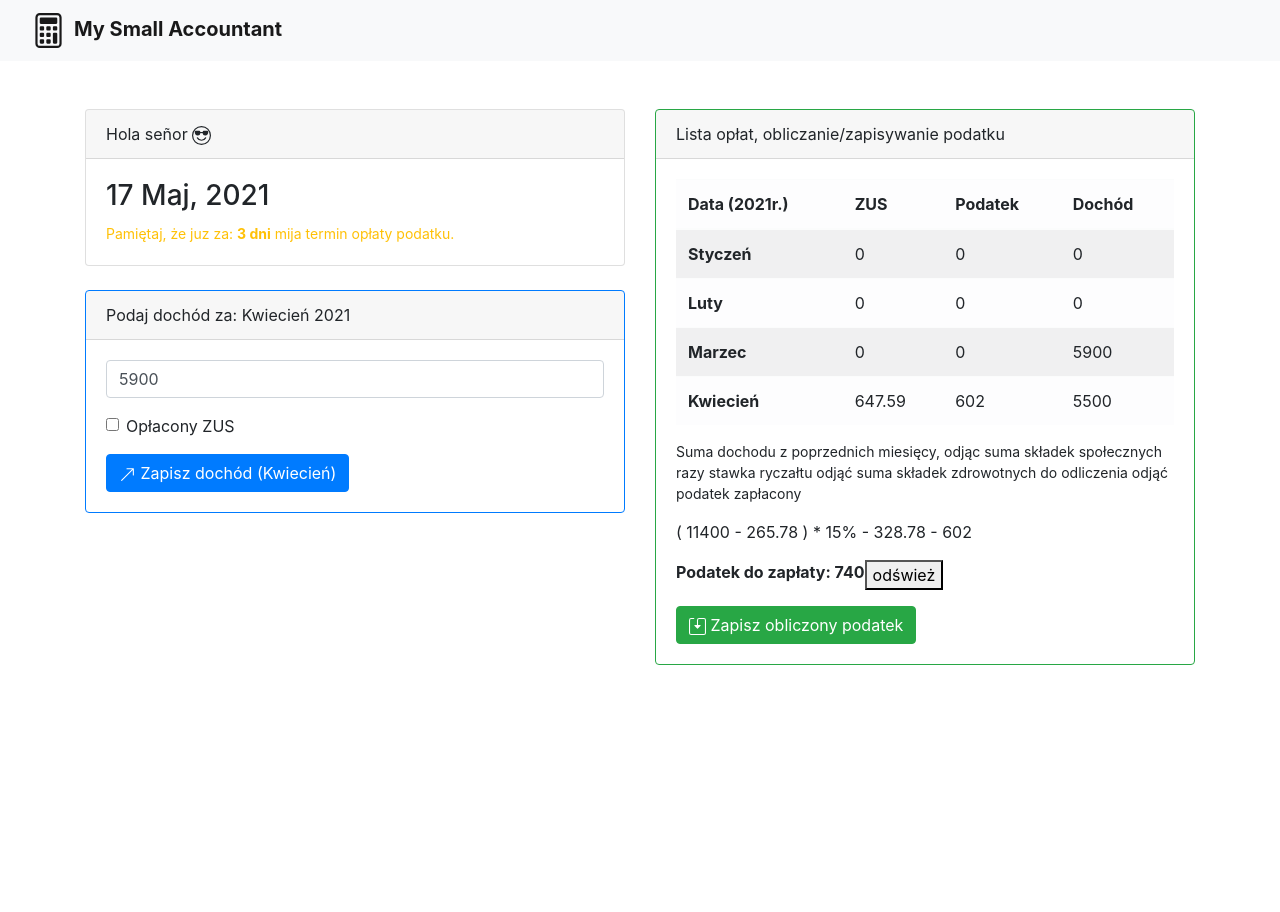
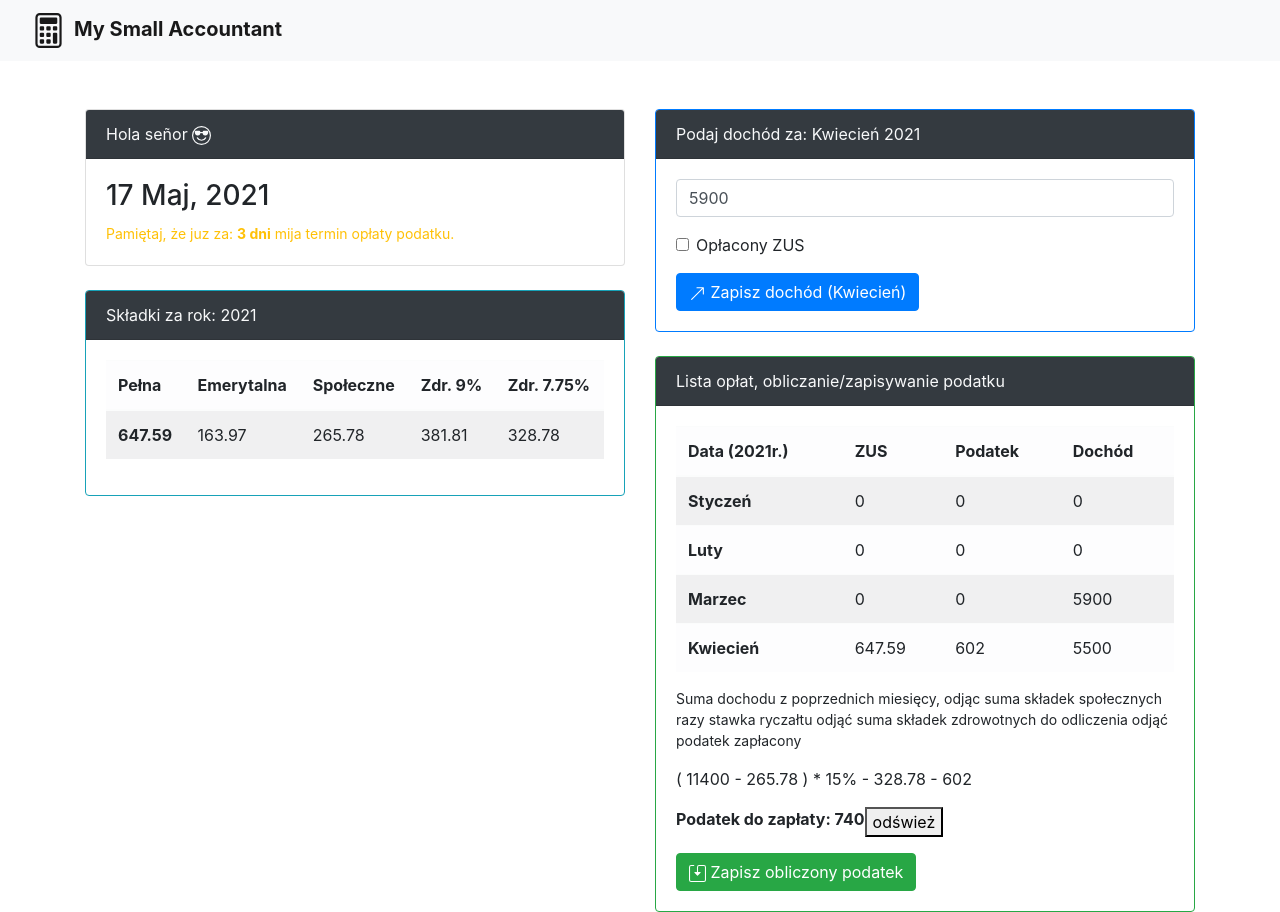
Before and after one commit to przemekoz/my-small-accountant, a React (Create React App) app: page / in a window 1280 px wide. Before the commit the page ends 800 px from the top, so only its background shows below. Built offline with nearby package versions, Linux system fonts and the light colour scheme.

Commit message:
added: small visual changes

```diff
--- a/src/App.js
+++ b/src/App.js
@@ -16,10 +16,11 @@ function App() {
   const currentMonth = 4;
   const currentYear = 2021;
 
-  const [ previousMonth, previousYear ] = getPreviousMonthYear(currentMonth, currentYear);
+  const [ previousMonth, currentOrPreviousYear ] = getPreviousMonthYear(currentMonth, currentYear);
+  const configTaxYear = Config.taxes.find(taxes => taxes.year === currentOrPreviousYear);
 
   // const hasPraviousMonthIncome = () => {
-  //   return EntriesData.find(entry => entry.month === previousMonth && entry.year === previousYear && entry.income > 0);
+  //   return EntriesData.find(entry => entry.month === previousMonth && entry.year === currentOrPreviousYear && entry.income > 0);
   // }
 
   const propsCurrentMonthYear = {
@@ -29,7 +30,7 @@ function App() {
 
   const propsPreviousMonthYear = {
     previousMonth,
-    previousYear
+    currentOrPreviousYear
   };
 
   return (
@@ -48,10 +49,39 @@ function App() {
             <div className="mb-4">
               <CurrentDate { ...propsCurrentMonthYear } currentDate={ currentDate } />
             </div>
-            <EnterIncome { ...propsPreviousMonthYear } defaultIncome={ Config.defaultIncome } />
+            <div className="card border-info">
+              <div className="card-header bg-dark text-light">
+                Składki za rok: { currentOrPreviousYear }
+              </div>
+              <div className="card-body">
+                <table className="table table-light table-striped">
+                  <thead>
+                    <tr>
+                      <th scope="col">Pełna</th>
+                      <th scope="col">Emerytalna</th>
+                      <th scope="col">Społeczne</th>
+                      <th scope="col">Zdr. 9%</th>
+                      <th scope="col">Zdr. 7.75%</th>
+                    </tr>
+                  </thead>
+                  <tbody>
+                    <tr>
+                      <th scope="row">{ configTaxYear.zus }</th>
+                      <td>{ configTaxYear.zusEmer }</td>
+                      <td>{ configTaxYear.zusSpl }</td>
+                      <td>{ configTaxYear.zusZdr9 }</td>
+                      <td>{ configTaxYear.zusZdr }</td>
+                    </tr>
+                  </tbody>
+                </table>
+              </div>
+            </div>
           </div>
           <div className="col">
-            <EntriesCalculations { ...propsCurrentMonthYear } { ...propsPreviousMonthYear } />
+          <div className="mb-4">
+              <EnterIncome { ...propsPreviousMonthYear } defaultIncome={ Config.defaultIncome } />
+            </div>
+            <EntriesCalculations { ...propsCurrentMonthYear } { ...propsPreviousMonthYear } configTaxYear={ configTaxYear } />
           </div>
         </div>
       </div>
--- a/src/components/Calculations.js
+++ b/src/components/Calculations.js
@@ -2,8 +2,7 @@ import React from 'react';
 import { Config } from '../config/config';
 import { getIncomes, getTransferredTax, getZusTransfered, getTaxToPay } from '../helpers';
 
-export const Calculations = (props) => {
-  const { filteredEntries, configTaxYear } = props;
+export const Calculations = ({ filteredEntries, configTaxYear }) => {
 
   const incomes = getIncomes(filteredEntries);
   const countZusTransfered = getZusTransfered(filteredEntries);
--- a/src/components/CurrentDate.js
+++ b/src/components/CurrentDate.js
@@ -2,13 +2,12 @@ import React from "react";
 import { Months } from "../config/months";
 import { EmojiSunglasses } from "react-bootstrap-icons";
 
-export const CurrentDate = (props) => {
-  const { currentMonth, currentYear, currentDate } = props;
+export const CurrentDate = ({ currentMonth, currentYear, currentDate }) => {
   const transferIn = 20 - currentDate;
   return (
     <div className="card">
-      <div className="card-header">
-       Hola señor <EmojiSunglasses size="19" />
+      <div className="card-header bg-dark text-light">
+        Hola señor <EmojiSunglasses size="19" />
       </div>
       <div className="card-body">
         <h3>{ currentDate } { Months[ currentMonth ] }, { currentYear }</h3>
--- a/src/components/EnterIncome.js
+++ b/src/components/EnterIncome.js
@@ -2,10 +2,9 @@ import React, { useState } from "react";
 import { Months } from "../config/months";
 import { ArrowUpRight } from "react-bootstrap-icons";
 
-export const EnterIncome = (props) => {
+export const EnterIncome = ({ previousMonth, currentOrPreviousYear, defaultIncome }) => {
 
-  const { previousMonth, previousYear } = props;
-  const [ income, setIncome ] = useState(props.defaultIncome);
+  const [ income, setIncome ] = useState(defaultIncome);
   const month = Months[ previousMonth ];
 
   const onChangeIncome = (event) => {
@@ -18,20 +17,20 @@ export const EnterIncome = (props) => {
 
   return (
     <div className="card border-primary">
-      <div className="card-header">
-        Podaj dochód za: { month } { previousYear }
+      <div className="card-header bg-dark text-light">
+        Podaj dochód za: { month } { currentOrPreviousYear }
       </div>
       <div className="card-body">
         <form>
           <div className="mb-3">
-            {/* <label htmlFor="income" className="form-label">Dochód za: { month }, { previousYear } </label> */ }
+            {/* <label htmlFor="income" className="form-label">Dochód za: { month }, { currentOrPreviousYear } </label> */ }
             <input type="number" className="form-control" aria-describedby="income" id="income" name="income" onChange={ onChangeIncome } value={ income } />
           </div>
           <div className="mb-3 form-check">
             <input type="checkbox" className="form-check-input" name="transferedZus" id="transferedZus" />
             <label className="form-check-label" htmlFor="transferedZus">Opłacony ZUS</label>
           </div>
-          <button type="submit" className="btn btn-primary" onClick={ submitIncome }><ArrowUpRight size="17" /> Zapisz dochód ({month})</button>
+          <button type="submit" className="btn btn-primary" onClick={ submitIncome }><ArrowUpRight size="17" /> Zapisz dochód ({ month })</button>
         </form>
       </div>
     </div>
--- a/src/components/EntriesCalculations.js
+++ b/src/components/EntriesCalculations.js
@@ -1,23 +1,21 @@
 import React from "react";
 import { Calculations } from "./Calculations";
 import { EntriesData } from "../data/entries";
-import { Config } from "../config/config";
-import { Gear, Save2 } from "react-bootstrap-icons";
+import { Save2 } from "react-bootstrap-icons";
 import { Months } from "../config/months";
 
-export const EntriesCalculations = (props) => {
-  const { currentMonth, currentYear, previousYear } = props;
-  const configTaxYear = Config.taxes.find(taxes => taxes.year === previousYear);
+export const EntriesCalculations = ({ currentMonth, currentYear, currentOrPreviousYear, configTaxYear }) => {
 
   const filteredEntries = EntriesData.filter(entry => {
-    const yearCondition = currentMonth > 0 ? entry.year === currentYear : entry.year === previousYear;
+    const yearCondition = currentMonth > 0 ? entry.year === currentYear : entry.year === currentOrPreviousYear;
     const monthCondition = currentMonth > 0 ? entry.month < currentMonth : true;
     return yearCondition && monthCondition;
   });
 
   return (
+    <>
       <div className="card border-success">
-      <div className="card-header">
+        <div className="card-header bg-dark text-light">
           Lista opłat, obliczanie/zapisywanie podatku
       </div>
         <div className="card-body">
@@ -26,7 +24,7 @@ export const EntriesCalculations = (props) => {
               <table className="table table-light table-striped">
                 <thead>
                   <tr>
-                  <th scope="col">Data ({previousYear}r.)</th>
+                    <th scope="col">Data ({ currentOrPreviousYear }r.)</th>
                     <th scope="col">ZUS</th>
                     <th scope="col">Podatek</th>
                     <th scope="col">Dochód</th>
@@ -44,12 +42,13 @@ export const EntriesCalculations = (props) => {
                 </tbody>
               </table>
             </div>
-          <Calculations filteredEntries={ filteredEntries } previousYear={ previousYear } configTaxYear={ configTaxYear } />
+            <Calculations filteredEntries={ filteredEntries } currentOrPreviousYear={ currentOrPreviousYear } configTaxYear={ configTaxYear } />
             <div className="row">
               <button type="submit" className="btn btn-success"><Save2 size="17" /> Zapisz obliczony podatek</button>
             </div>
           </div>
         </div>
       </div>
+    </>
   )
 };
--- a/src/config/config.js
+++ b/src/config/config.js
@@ -6,13 +6,17 @@ export const Config = {
       year: 2021,
       zus: 647.59,
       zusSpl: 265.78,
-      zusZdr: 328.78
+      zusZdr: 328.78,
+      zusZdr9: 381.81,
+      zusEmer: 163.97,
     },
     {
       year: 2022,
       zus: 555.55,
       zusSpl: 222.22, // testowo, do zmiany
-      zusZdr: 333.33
+      zusZdr: 333.33,
+      zusZdr9: 344.44,
+      zusEmer: 444.44,
     },
   ]
 }
```
Lines whose indentation alone changed are shown as unchanged.
